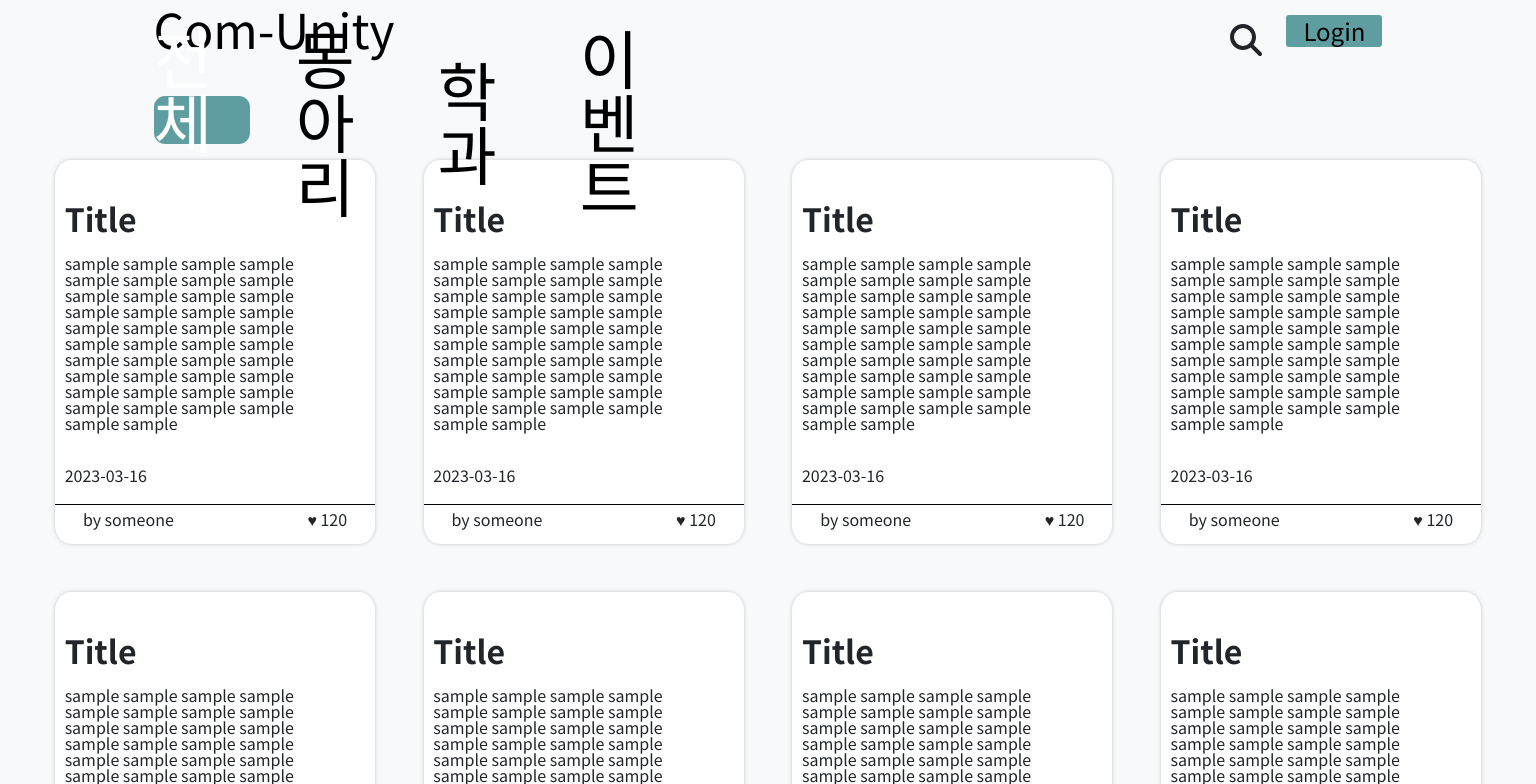
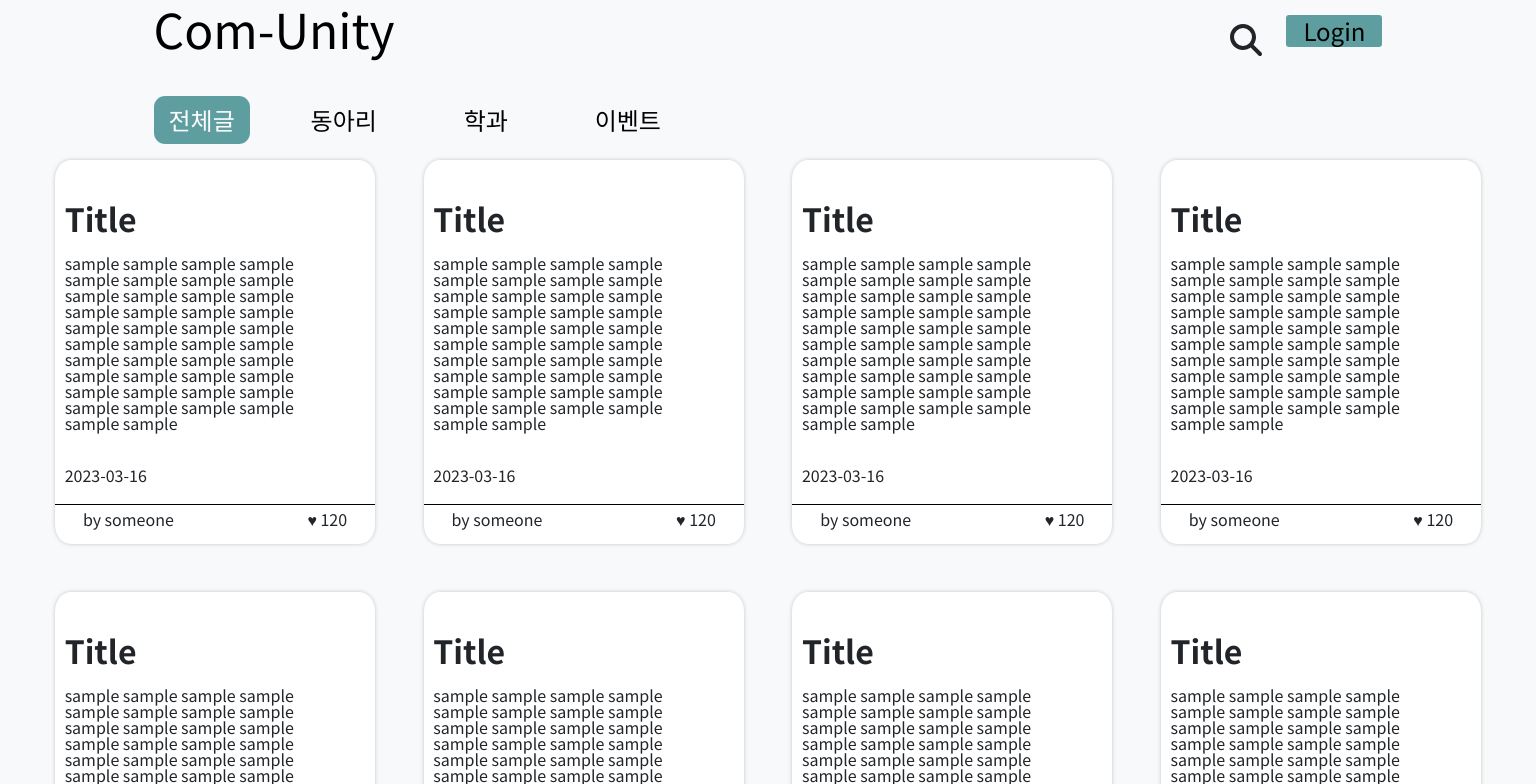
Before and after one commit to Probrain2023/cnu-club-community-FE, a React (Create React App) app: page / in a window 1536 px wide. Shown: the top 784 px of the page. Built offline with nearby package versions, Linux system fonts and the light colour scheme.

Commit message:
헤더 반응형 수정, 동아리 container 페이지 이동시 글자 바뀌는거 수정

```diff
--- a/src/components/header/Header.js
+++ b/src/components/header/Header.js
@@ -9,6 +9,7 @@ import {
 } from "@fortawesome/free-solid-svg-icons";
 import { useState, useRef, useEffect } from "react";
 import styles from "../style/Header.module.css";
+import Probrain from './../club/Probrain';
 
 const TopContainer = ({ children }) => {
   return <div className={styles.topContainer}>{children}</div>;
@@ -228,7 +229,14 @@ function Header() {
 
         <LinkContainer color={clubMatch ? "white" : "black"}>
           <CommunityLink go="/club">동아리</CommunityLink>
-          {clubMatch ? <Circle layId="circle" /> : null}
+          {clubMatch ||
+        probrainMatch ||
+        spgMatch ||
+        argosMatch ||
+        adminMatch ||
+        motionMatch ||
+        anaMatch ||
+        daivMatch  ? <Circle layId="circle" /> : null}
         </LinkContainer>
         <LinkContainer color={majorMatch ? "white" : "black"}>
           <CommunityLink go="/major">학과</CommunityLink>
@@ -263,7 +271,16 @@ function Header() {
               setClubIsClick(!clubIsClick);
             }}
           >
-            전체
+            {
+              (clubMatch ? <>전체</> : null ) ||
+              (probrainMatch ? <>Probrain</> : null) ||
+              (spgMatch ? <>Spg</> : null) ||
+              (argosMatch ? <>Argos</> : null) ||
+              (adminMatch ? <>Admin</> : null) ||
+              (motionMatch ? <>Motion</> : null) ||
+              (anaMatch ? <>Ana</> : null) ||
+              (daivMatch ? <>Daiv</> : null)
+            }
             <FontAwesomeIcon icon={faCaretDown} />
             <ClubLinkShow
               reference={clubLinkShowRef}
--- a/src/components/style/Header.module.css
+++ b/src/components/style/Header.module.css
@@ -1,3 +1,5 @@
+
+
 .topContainer {
   width: 100vw;
   height: 15vh;
@@ -22,12 +24,12 @@
   /* &:hover {
     color: black;
   } */
-  @media (min-width: 992px) {
+  /* @media (min-width: 992px) {
     font-size: 2rem;
   }
   @media (min-width: 1400px) {
     font-size: 3rem;
-  }
+  } */
   margin-left: 10vw;
 }
 
@@ -45,7 +47,7 @@
   color: white;
   text-align: center;
   background-color: rgba(95, 158, 160, 1);
-  @media (min-width: 992px) {
+  /* @media (min-width: 992px) {
     width: 5rem;
     height: 2rem;
     font-size: 1rem;
@@ -54,11 +56,14 @@
     width: 6rem;
     height: 2rem;
     font-size: 1.5rem;
-  }
+  } */
   display: flex;
   align-items: center;
   justify-content: center;
 }
+
+
+
 
 .topContainer .firstContainer .searchLoginContainer .search {
   font-size: 1.3rem;
@@ -69,12 +74,12 @@
     color: black;
   } */
 
-  @media (min-width: 992px) {
+  /* @media (min-width: 992px) {
     font-size: 1.5rem;
   }
   @media (min-width: 1400px) {
     font-size: 2rem;
-  }
+  } */
 }
 
 .login .loginBtn {
@@ -89,6 +94,7 @@
   display: flex;
   margin-top: 5vh;
   margin-left: 10vw;
+
 }
 
 .secondContainer .linkContainer {
@@ -103,7 +109,7 @@
   width: 7.2rem;
   height: 3.2rem;
   font-size: 1rem;
-  @media (min-width: 992px) {
+  /* @media (min-width: 992px) {
     width: 5rem;
     height: 3rem;
     font-size: 1rem;
@@ -112,19 +118,24 @@
     width: 6rem;
     height: 3rem;
     font-size: 1.5rem;
-  }
+  } */
   /* color: ${(props) => props.color}; */
 }
 
 .linkContainer .communityLink {
-  font-size: 2.2rem;
-  @media (min-width: 992px) {
+  font-size: 1rem;
+  width: 3rem;
+  height: 1.5rem;
+  /* @media (min-width: 992px) {
     font-size: 1.7rem;
   }
   @media (min-width: 1400px) {
     font-size: 4rem;
-  }
+  } */
   z-index: 2;
+  display: flex;
+  align-items: center;
+  justify-content: center;
   /* &:hover {
     color: black;
   } */
@@ -155,7 +166,7 @@
   width: 7rem;
   height: 2.5rem;
   font-size: 1.2rem;
-  @media (min-width: 992px) {
+  /* @media (min-width: 992px) {
     width: 5rem;
     height: 1.5rem;
     font-size: 0.65rem;
@@ -164,7 +175,7 @@
     width: 10rem;
     height: 3.6rem;
     font-size: 1.5rem;
-  }
+  } */
   cursor: pointer;
 }
 
@@ -176,11 +187,11 @@
   /* background-color: tomato; */
   position: absolute;
   top: 4.2rem;
-  left: 0.1rem;
+  left: -10rem;
   margin-top: -1.7vh;
-  @media (min-width: 992px) {
+  /* @media (min-width: 992px) {
     top: 4rem;
-  }
+  } */
   box-shadow: 0px 0px 5px 0px rgba(0, 0, 0, 0.5);
 }
 
@@ -208,3 +219,79 @@
 .clubLinkDiv .clubLink a:hover {
   color: white;
 }
+
+.secondContainer .clubLinkContainer{
+  width: 6rem;
+  height: 2rem;
+  font-size: 0.9rem;
+}
+
+@media (min-width: 992px) {
+
+  .topContainer .firstContainer .searchLoginContainer .login{
+    width: 5rem;
+    height: 2rem;
+    font-size: 1rem;
+  }
+
+  .topContainer .firstContainer .searchLoginContainer .search{
+
+    font-size: 1.5rem;
+  }
+
+  .secondContainer .linkContainer{
+    width: 5rem;
+    height: 3rem;
+    font-size: 1rem;
+  }
+
+  .linkContainer .communityLink {
+    font-size: 1.5rem;
+    width: 5rem;
+    height: 3rem;
+  }
+  .secondContainer .clubLinkContainer{
+    width: 7rem;
+    height: 2rem;
+    font-size: 1.2rem;
+  }
+  .clubLinkContainer .clubLinkShow{
+    top: 4rem;
+  }
+  .topContainer .mainTitle{
+    font-size: 2rem;
+  }
+}
+
+
+@media (min-width: 1400px) {
+
+  .topContainer .firstContainer .searchLoginContainer .login{
+  width: 6rem;
+  height: 2rem;
+  font-size: 1.5rem;
+  }
+
+  .topContainer .firstContainer .searchLoginContainer .search{
+    font-size: 2rem;
+  }
+
+  .secondContainer .linkContainer{
+    width: 6rem;
+    height: 3rem;
+    font-size: 1.5rem;
+  }
+  .linkContainer .communityLink {
+    width: 6rem;
+    height: 3rem;
+    font-size: 1.5rem;
+  }
+  .secondContainer .clubLinkContainer{
+    width: 8rem;
+    height: 2rem;
+    font-size: 1.2rem;
+  }
+  .topContainer .mainTitle{
+    font-size: 3rem;
+  }
+}
```
Also changed, not shown: src/components/style/Detail.module.css (added).
